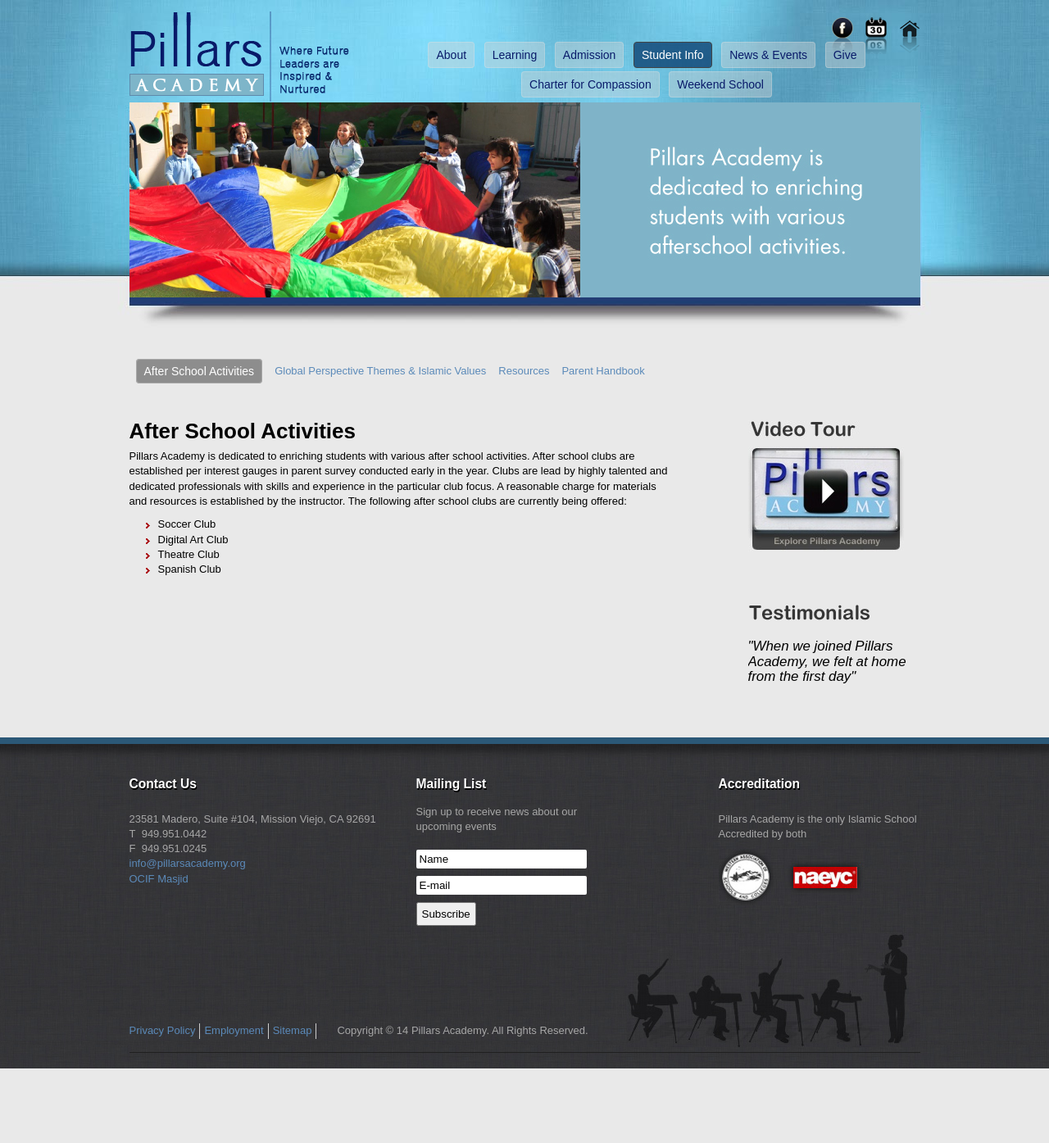
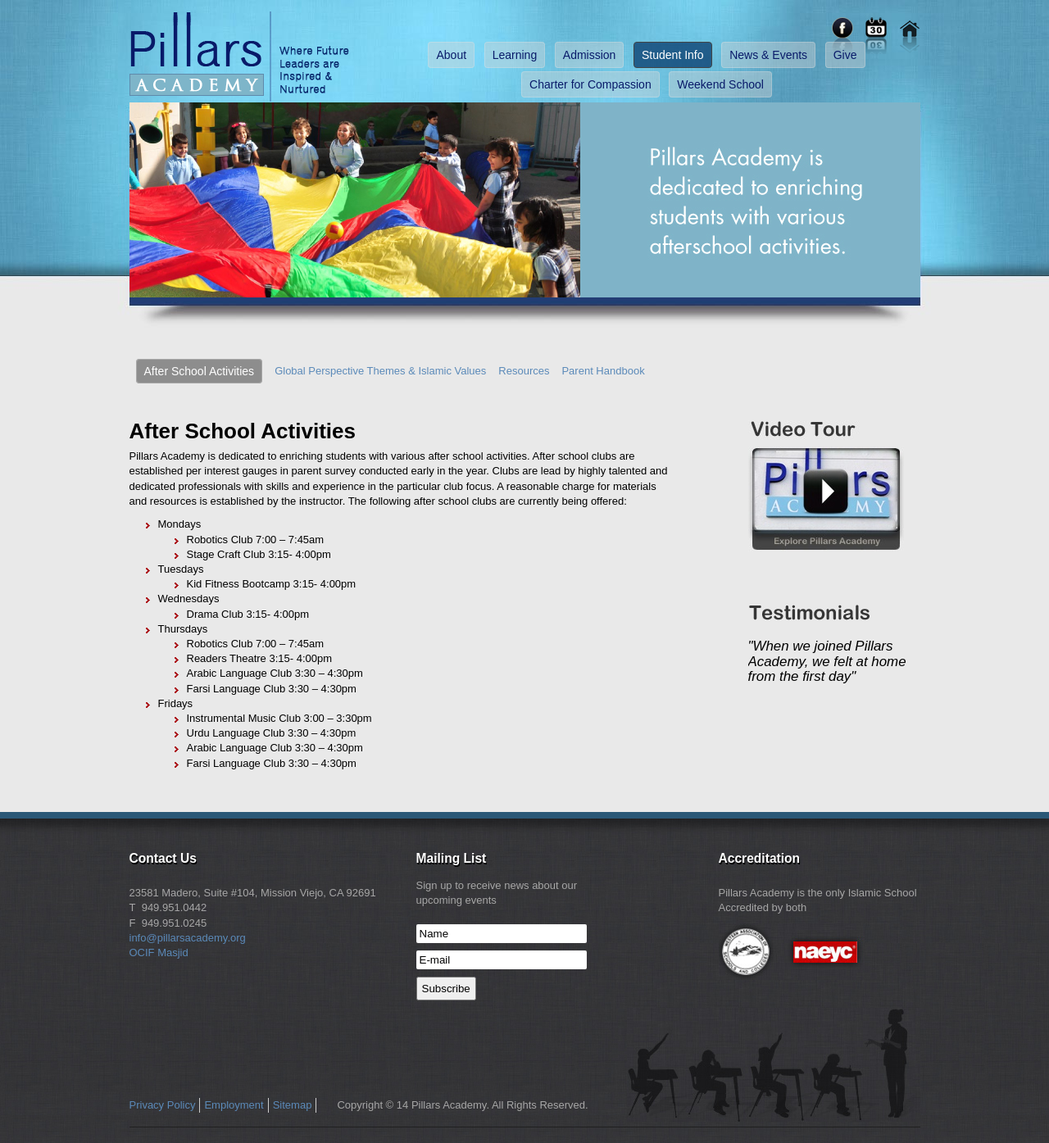
Before and after one commit to pillarsacademy/pillarsacademy.github.io, a Jekyll site: the page built from students/after-school.md, in a window 1280 px wide. Shown: the whole page at 82% size. Built offline with Jekyll 4.4.1, drawn with Linux system fonts in a browser that asks for light colours; nearby versions of some CDN libraries; Markdown is read by kramdown in place of the engine named in the settings; before the commit the page ends 1304 px from its top, so only the background shows below that.

Commit message:
Update after-school.md

```diff
--- a/students/after-school.md
+++ b/students/after-school.md
@@ -6,7 +6,24 @@
 
 Pillars Academy is dedicated to enriching students with various after school activities. After school clubs are established per interest gauges in parent survey conducted early in the year. Clubs are lead by highly talented and dedicated professionals with skills and experience in the particular club focus. A reasonable charge for materials and resources is established by the instructor. The following after school clubs are currently being offered:
 
-- Soccer Club
-- Digital Art Club
-- Theatre Club
-- Spanish Club
+- Mondays
+  - Robotics Club 7:00 – 7:45am
+  - Stage Craft Club 3:15- 4:00pm
+
+- Tuesdays
+  - Kid Fitness Bootcamp 3:15- 4:00pm
+
+- Wednesdays
+  - Drama Club 3:15- 4:00pm
+
+- Thursdays
+  - Robotics Club 7:00 – 7:45am
+  - Readers Theatre 3:15- 4:00pm
+  - Arabic Language Club 3:30 – 4:30pm
+  - Farsi Language Club 3:30 – 4:30pm
+
+- Fridays
+  - Instrumental Music Club 3:00 – 3:30pm
+  - Urdu Language Club 3:30 – 4:30pm
+  - Arabic Language Club 3:30 – 4:30pm
+  - Farsi Language Club  3:30 – 4:30pm
```
